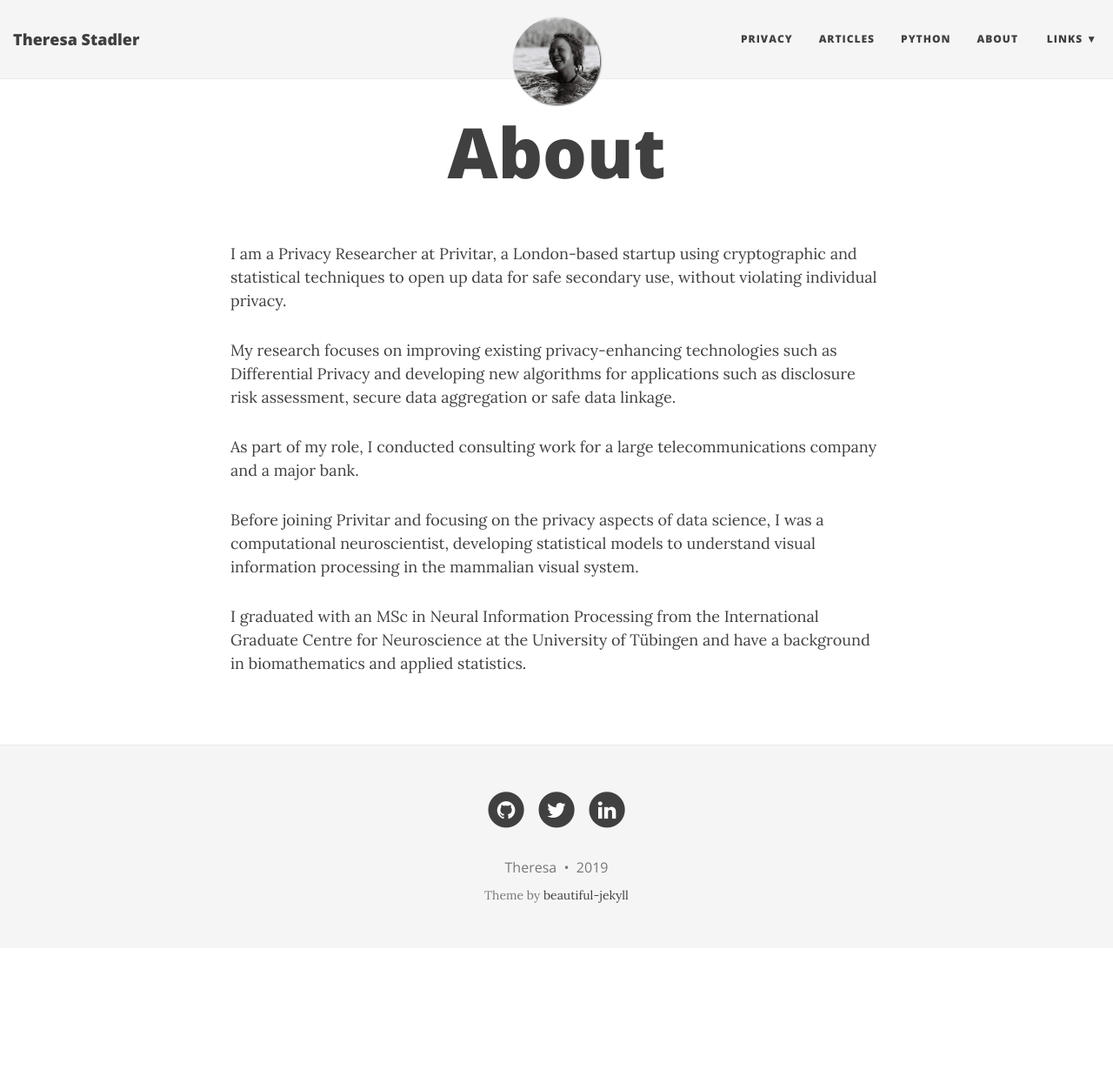
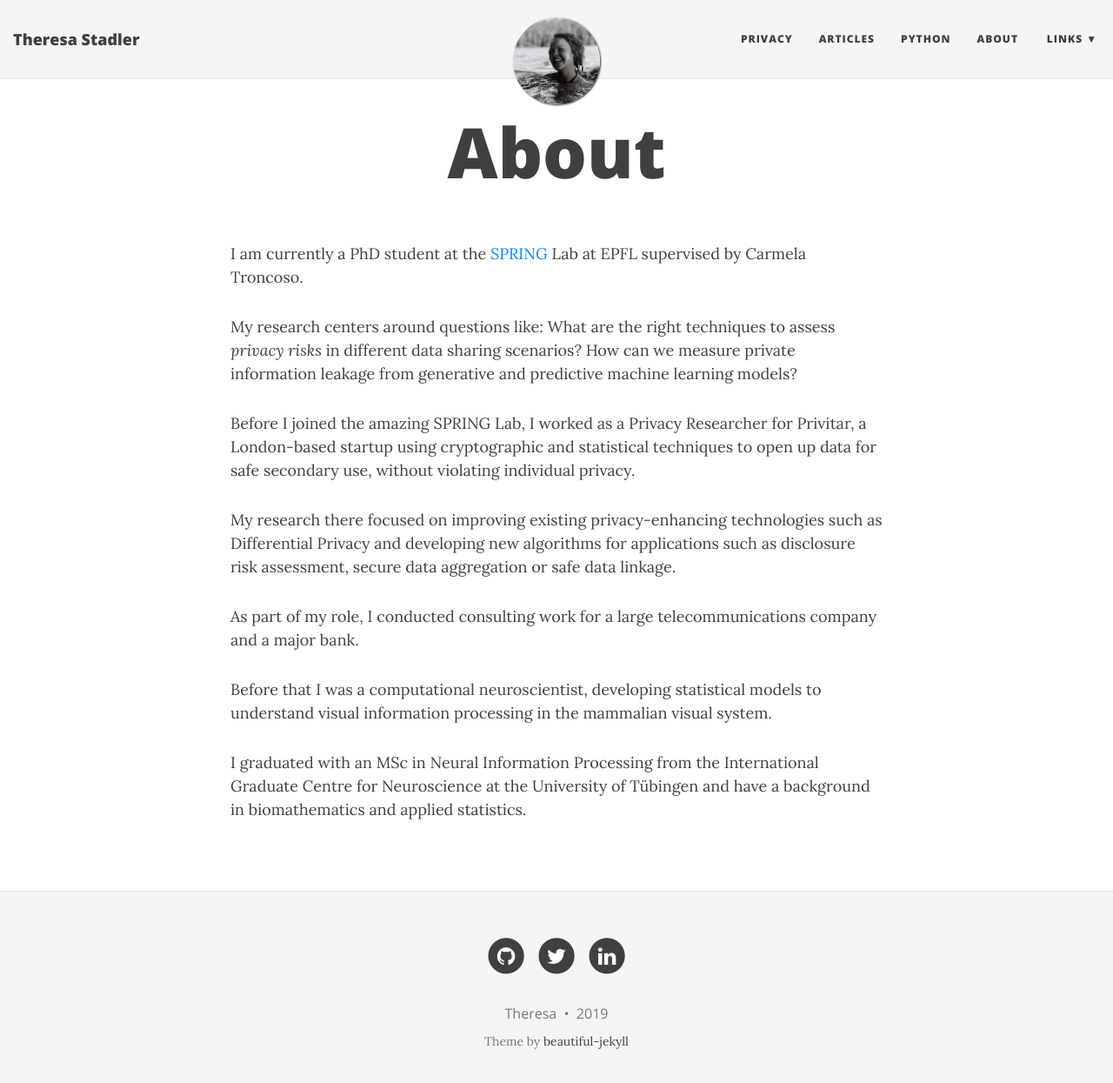
Before and after one commit to reslbesl/theresa.github.io, a Jekyll site: the page built from aboutme.md, in a window 1280 px wide and 1258 px high. Shown: the top 1245 px of the window at 87% size. Built offline with Jekyll 4.4.1, drawn with Linux system fonts in a browser that asks for light colours; nearby versions of some CDN libraries.

Commit message:
Update aboutme

```diff
--- a/aboutme.md
+++ b/aboutme.md
@@ -3,13 +3,17 @@ layout: page
 title: About
 permalink: /about/
 ---
+I am currently a PhD student at the [SPRING](https://www.epfl.ch/labs/spring/) Lab at EPFL supervised by Carmela Troncoso.
 
-I am a Privacy Researcher at Privitar, a London-based startup using cryptographic and statistical techniques to open up data for safe secondary use, without violating individual privacy.
+My research centers  around questions like: What are the right techniques to assess *privacy risks* in different data sharing scenarios?
+How can we measure private information leakage from generative and predictive machine learning models?
 
-My research focuses on improving existing privacy-enhancing technologies such as Differential Privacy and developing new algorithms for applications such as disclosure risk assessment, secure data aggregation or safe data linkage.
+Before I joined the amazing SPRING Lab, I worked as a Privacy Researcher for Privitar, a London-based startup using cryptographic and statistical techniques to open up data for safe secondary use, without violating individual privacy.
+
+My research there focused on improving existing privacy-enhancing technologies such as Differential Privacy and developing new algorithms for applications such as disclosure risk assessment, secure data aggregation or safe data linkage.
 
 As part of my role, I conducted consulting work for a large telecommunications company and a major bank.
 
-Before joining Privitar and focusing on the privacy aspects of data science, I was a computational neuroscientist, developing statistical models to understand visual information processing in the mammalian visual system.
+Before that I was a computational neuroscientist, developing statistical models to understand visual information processing in the mammalian visual system.
 
 I graduated with an MSc in Neural Information Processing from the International Graduate Centre for Neuroscience at the University of Tübingen and have a background in biomathematics and applied statistics.
```
Also changed, not shown: _posts/2019-08-09-pets-lessons.md (deleted, +0 -30 lines).
